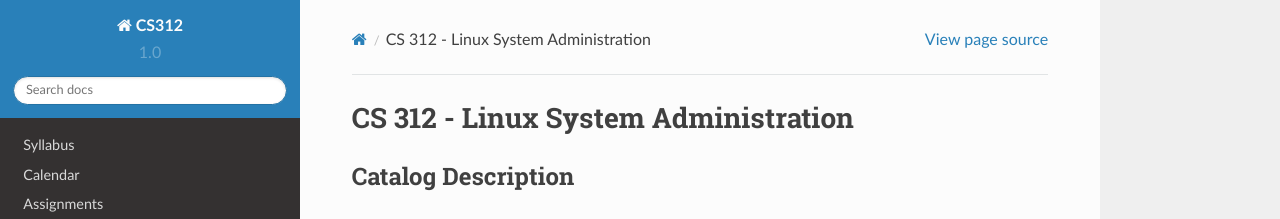
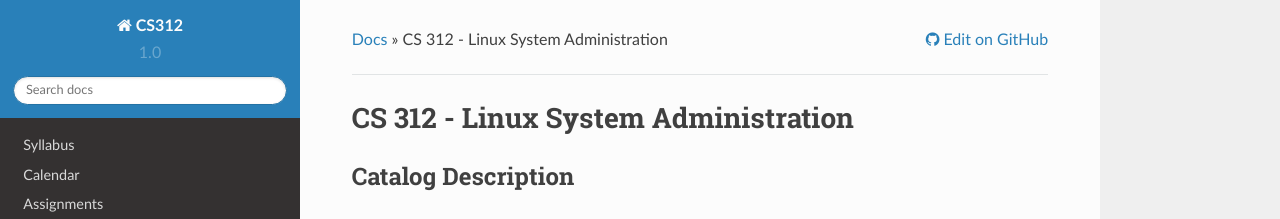
Before and after one commit to osuosl/cs312, a Sphinx documentation site: the page built from source/index.rst, in a window 1280 px wide and 1109 px high. Shown: the top 219 px of the window. Built offline with Sphinx 7.4.7 and the Read the Docs theme 2.0.0, drawn with Linux system fonts in a browser that asks for light colours.

Commit message:
Google Analytics and Github edit links
This is imported from the wiki.o.o site.

```diff
--- /dev/null
+++ b/source/_templates/breadcrumbs.html
@@ -0,0 +1,13 @@
+<div role="navigation" aria-label="breadcrumbs navigation">
+  <ul class="wy-breadcrumbs">
+    <li><a href="{{ pathto(master_doc) }}">Docs</a> &raquo;</li>
+      {% for doc in parents %}
+          <li><a href="{{ doc.link|e }}">{{ doc.title }}</a> &raquo;</li>
+      {% endfor %}
+    <li>{{ title }}</li>
+      <li class="wy-breadcrumbs-aside">
+          <a href="https://github.com/osuosl/cs312/edit/master/source/{{ pagename }}.rst" class="icon icon-github"> Edit on GitHub</a>
+      </li>
+  </ul>
+  <hr/>
+</div>
--- /dev/null
+++ b/source/_templates/layout.html
@@ -0,0 +1,19 @@
+{% extends "!layout.html" %}
+
+{% block extrahead %}
+{{ super() }}
+
+<!-- User Analytics Code -->
+<script type="text/javascript">
+  var _gaq = _gaq || [];
+  _gaq.push(['_setAccount', '{{ theme_analytics_id }}']);
+  _gaq.push(['_trackPageview']);
+
+  (function() {
+    var ga = document.createElement('script'); ga.type = 'text/javascript'; ga.async = true;
+    ga.src = ('https:' == document.location.protocol ? 'https://ssl' : 'http://www') + '.google-analytics.com/ga.js';
+    var s = document.getElementsByTagName('script')[0]; s.parentNode.insertBefore(ga, s);
+  })();
+</script>
+<!-- End User Analytics Code -->
+{% endblock %}
--- a/source/conf.py
+++ b/source/conf.py
@@ -104,7 +104,9 @@ html_theme = 'sphinx_rtd_theme'
 # Theme options are theme-specific and customize the look and feel of a theme
 # further.  For a list of options available for each theme, see the
 # documentation.
-#html_theme_options = {}
+html_theme_options = {
+    "analytics_id": "UA-537692-22",
+}
 
 # Add any paths that contain custom themes here, relative to this directory.
 html_theme_path = [sphinx_rtd_theme.get_html_theme_path()]
```
